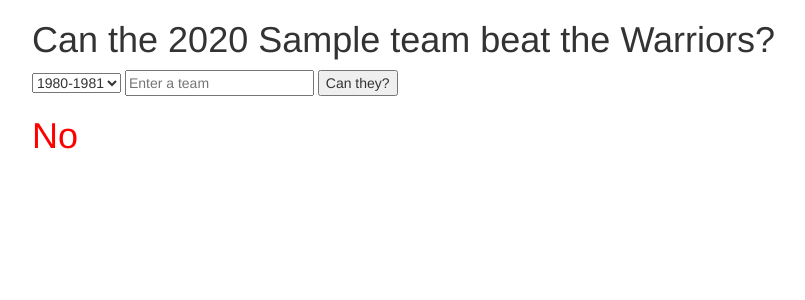
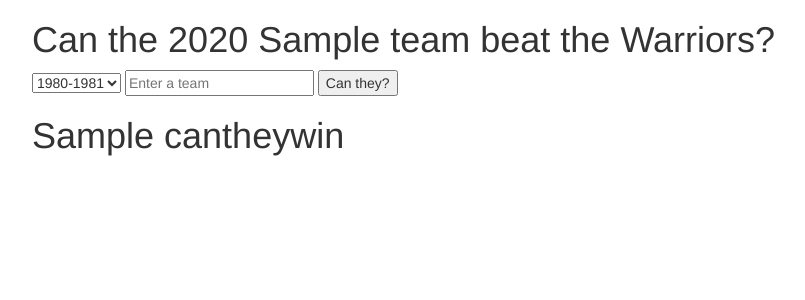
Before and after one commit to gkmarsella/cantheybeatthewarriors, a Flask app: template templates/results.html in a window 1280 px wide. Shown: the top 300 px of the page, without its empty margins (38-843 px from the left). Run offline with Flask 2, Linux system fonts and the light colour scheme; the template is opened without the code that fills it: most values are stand-ins (such as "Sample title", 1, 10 or a date in 2020); some libraries are stand-ins or nearby versions.

Commit message:
changed header name

```diff
--- a/app.py
+++ b/app.py
@@ -14,9 +14,21 @@
 
 @app.route('/results', methods=[ "GET"])
 def results():
+
+    all_teams = ["Hawks", "Celtics", "Nets", "Hornets", "Bulls", "Cavaliers", "Mavericks", "Nuggets", "Pistons", "Warriors", "Rockets", "Pacers", "Clippers", "Lakers", "Grizzlies", "Heat", "Bucks", "Timberwolves", "Pelicans", "Knicks", "Thunder", "Magic", "76ers", "Suns", "Trail Blazers", "Kings", "Spurs", "Raptors", "Jazz", "Wizards", "Supersonics", "Bobcats", "Bullets"]
+
     team = request.args.get('search-team');
     year = request.args.get('search-year')
-    return render_template("results.html", team=team, year=year)
+
+    cantheywin = "NO";
+
+    if team == "Warriors" and year == "2016-2017" or team == "Bulls" and year == "1995-1996":
+        cantheywin = "YES"
+    else:
+        cantheywin = "NO"
+
+
+    return render_template("results.html", team=team, year=year, cantheywin=cantheywin, all_teams=all_teams)
 
 if os.environ.get('ENV') == 'production':
     debug = False
--- a/static/style.css
+++ b/static/style.css
@@ -2,6 +2,10 @@
 	display: none;
 }
 
-#no {
+.YES {
+	color: green;
+}
+
+.NO {
 	color: red;
 }
--- a/templates/base.html
+++ b/templates/base.html
@@ -2,7 +2,7 @@
 <html lang="en">
 <head>
 	<meta charset="UTF-8">
-	<title>Did they beat the warriors?</title>
+	<title>Can they beat the warriors?</title>
 	<link rel="stylesheet" href="https://maxcdn.bootstrapcdn.com/bootstrap/3.3.7/css/bootstrap.min.css" integrity="sha384-BVYiiSIFeK1dGmJRAkycuHAHRg32OmUcww7on3RYdg4Va+PmSTsz/K68vbdEjh4u" crossorigin="anonymous">
 	<link rel="stylesheet" href="{{ url_for('static', filename='style.css')}}">
 	<script src="https://code.jquery.com/jquery-3.1.1.js" integrity="sha256-16cdPddA6VdVInumRGo6IbivbERE8p7CQR3HzTBuELA=" crossorigin="anonymous"></script>
--- a/templates/results.html
+++ b/templates/results.html
@@ -1,5 +1,8 @@
 {% extends 'base.html' %}
 {% block content %}
+
+<link rel="stylesheet" href="awesomplete.css" />
+<script src="awesomplete.js" async></script>
 
 
 	<h1>Can the {{year}} {{team}} beat the Warriors?</h1>
@@ -45,12 +48,18 @@
 				<option value="2015-2016">2015-2016</option>
 				<option value="2016-2017">2016-2017</option>
 			</select>
-			<input class="input-box" type="text" name="search-team" placeholder="Enter a team" required>
+			<input class="input-box awesomeplete" type="text" name="search-team" placeholder="Enter a team" list="mylist" required>
 			<button type="submit" class="button">Can they?</button>
 		</form>
 	</div>
 
-		<h1 id="no">No</h1>
+	<datalist id="mylist">
+	{% for t in all_teams %}
+		<option>{{t}}</option>
+	{% endfor %}
+	</datalist>
+
+		<h1 id="no" class={{cantheywin}}>{{cantheywin}}</h1>
 
 
 <script>
@@ -66,5 +75,4 @@
 
 
 
-
 {% endblock %}
```
